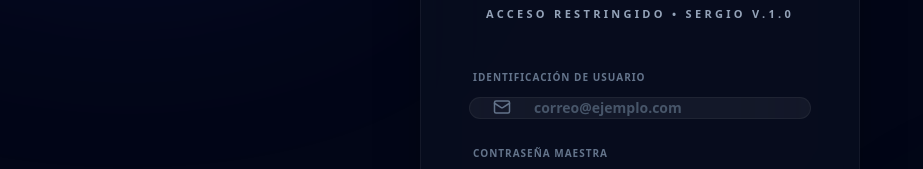
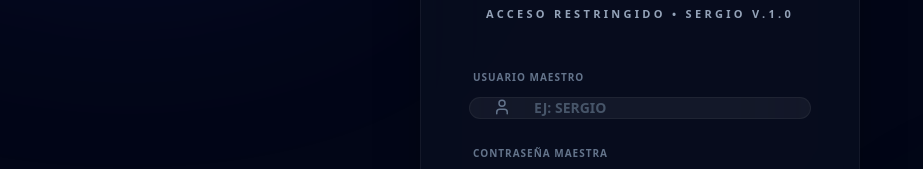
Before and after one commit to Kodeguis/Inventario-S, a React (Vite) app: page / in a window 1280 px wide. Shown: the part 296-465 px from the top of the page, without its empty margins (0-923 px from the left). Built offline with nearby package versions, Linux system fonts and the light colour scheme.

Commit message:
UI: Sistema de login por Usuario simplificado

```diff
--- a/src/pages/LoginPage.jsx
+++ b/src/pages/LoginPage.jsx
@@ -1,6 +1,6 @@
 import React, { useState } from 'react';
 import { supabase } from '../lib/supabaseClient';
-import { LogIn, ShieldCheck, Mail, Lock, Loader2 } from 'lucide-react';
+import { LogIn, ShieldCheck, User, Lock, Loader2 } from 'lucide-react';
 
 const LoginPage = () => {
   const [email, setEmail] = useState('');
@@ -12,7 +12,14 @@ const LoginPage = () => {
     e.preventDefault();
     setLoading(true);
     setError(null);
-    const { error } = await supabase.auth.signInWithPassword({ email, password });
+
+    // Trick: if user only types "sergio", we use "sergio@sistema.com"
+    const finalEmail = email.includes('@') ? email : `${email}@sistema.com`;
+
+    const { error } = await supabase.auth.signInWithPassword({
+      email: finalEmail,
+      password
+    });
     if (error) setError(error.message === 'Invalid login credentials' ? 'Credenciales incorrectas' : error.message);
     setLoading(false);
   };
@@ -38,16 +45,16 @@ const LoginPage = () => {
           <form onSubmit={handleLogin} className="space-y-6">
             <div className="space-y-5">
               <div className="space-y-2 group">
-                <label className="text-[10px] font-black uppercase tracking-widest text-slate-500 ml-1 group-focus-within:text-indigo-400 transition-colors">Identificación de Usuario</label>
+                <label className="text-[10px] font-black uppercase tracking-widest text-slate-500 ml-1 group-focus-within:text-indigo-400 transition-colors">Usuario Maestro</label>
                 <div className="relative">
-                  <Mail className="absolute left-6 top-1/2 -translate-y-1/2 text-slate-500 group-focus-within:text-indigo-500 transition-colors" size={18}/>
+                  <User className="absolute left-6 top-1/2 -translate-y-1/2 text-slate-500 group-focus-within:text-indigo-500 transition-colors" size={18}/>
                   <input
-                    type="email"
+                    type="text"
                     required
-                    className="w-full h-15 bg-white/5 border border-white/5 rounded-2xl px-16 text-sm font-bold text-white outline-none focus:ring-4 ring-indigo-500/10 focus:border-indigo-500/30 transition-all placeholder:text-slate-600"
-                    placeholder="correo@ejemplo.com"
+                    className="w-full h-15 bg-white/5 border border-white/5 rounded-2xl px-16 text-sm font-bold text-white outline-none focus:ring-4 ring-indigo-500/10 focus:border-indigo-500/30 transition-all placeholder:text-slate-600 uppercase"
+                    placeholder="EJ: SERGIO"
                     value={email}
-                    onChange={(e) => setEmail(e.target.value)}
+                    onChange={(e) => setEmail(e.target.value.toLowerCase())}
                   />
                 </div>
               </div>
```
